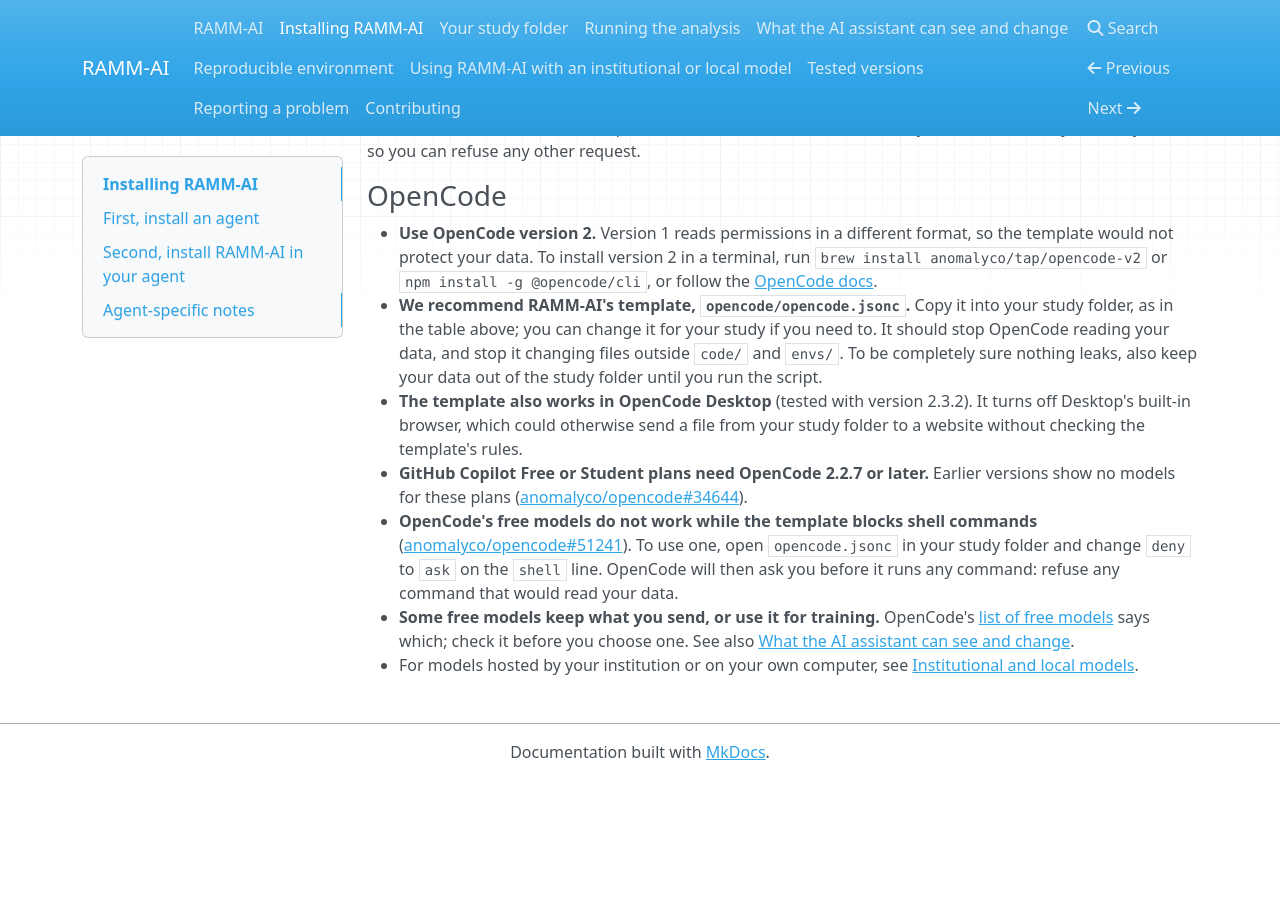
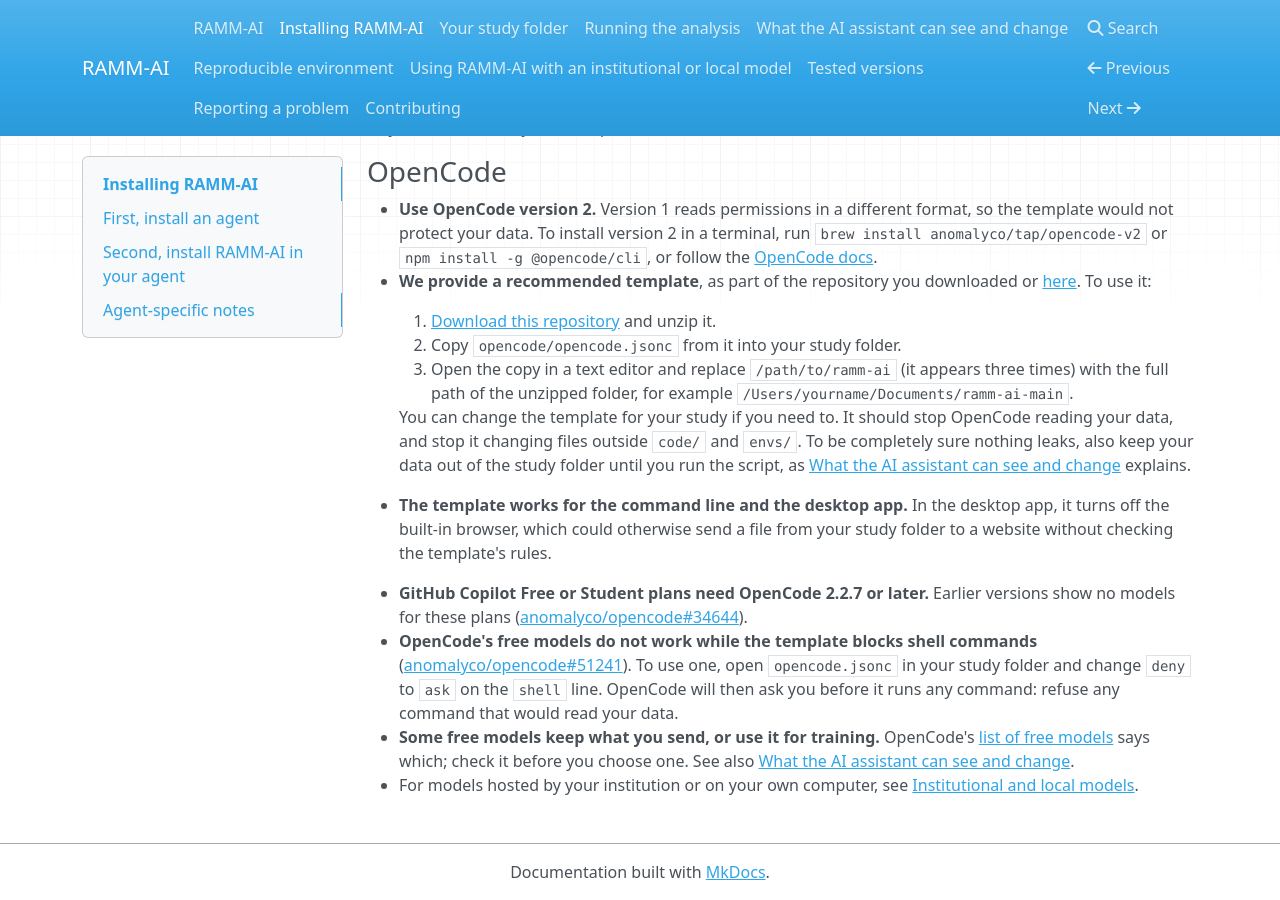
Before and after one commit to braincentrekcl/ramm-ai, an MkDocs documentation site: the page built from docs/install.md, in a window 1280 px wide and 900 px high, scrolled down 1706 px. Built offline with MkDocs 1.6.1, drawn with Linux system fonts in a browser that asks for light colours; nearby versions of some CDN libraries; before the commit the page ends 2486 px from its top, so only the background shows below that; some of the changed text lies outside the part shown.

Commit message:
docs: move the OpenCode install steps into its notes, with a download link and the path to set

```diff
--- a/docs/install.md
+++ b/docs/install.md
@@ -25,7 +25,7 @@ Follow the steps for how you use your agent: in a terminal, or in its desktop
 | Claude Code | `claude plugin marketplace add braincentrekcl/ramm-ai`, then `claude plugin install ramm@ramm-ai` |
 | OpenAI Codex | `codex plugin marketplace add braincentrekcl/ramm-ai`, then `codex plugin add ramm@ramm-ai` |
 | GitHub Copilot (CLI and VS Code) | `copilot plugin marketplace add braincentrekcl/ramm-ai`, then `copilot plugin install ramm@ramm-ai` |
-| OpenCode v2 | Download this repository, then copy `opencode/opencode.jsonc` into your study folder and set the path to this repository's `skills` folder in it (three places) |
+| OpenCode v2 | See the [OpenCode notes](#opencode) below |
 
 ### From an app, without the command line
 
@@ -64,16 +64,26 @@ RAMM-AI never needs to read any other file outside your study folder, so you can
   To install version 2 in a terminal, run `brew install anomalyco/tap/opencode-v2`
   or `npm install -g @opencode/cli`, or follow the
   [OpenCode docs](https://opencode.ai/v2/docs/).
-- **We recommend RAMM-AI's template, `opencode/opencode.jsonc`.**
-  Copy it into your study folder, as in the table above; you can change it for
-  your study if you need to.
-  It should stop OpenCode reading your data, and stop it changing files outside
-  `code/` and `envs/`.
-  To be completely sure nothing leaks, also keep your data out of the study
-  folder until you run the script.
-- **The template also works in OpenCode Desktop** (tested with version 2.3.2).
-  It turns off Desktop's built-in browser, which could otherwise send a file
-  from your study folder to a website without checking the template's rules.
+- **We provide a recommended template**, as part of the repository you downloaded or [here](https://github.com/braincentrekcl/ramm-ai/raw/main/opencode/opencode.jsonc).
+  To use it:
+
+    1. [Download this repository](https://github.com/braincentrekcl/ramm-ai/archive/refs/heads/main.zip) and unzip it.
+    2. Copy `opencode/opencode.jsonc` from it into your study folder.
+    3. Open the copy in a text editor and replace `/path/to/ramm-ai` (it appears
+       three times) with the full path of the unzipped folder, for example
+       `/Users/yourname/Documents/ramm-ai-main`.
+
+    You can change the template for your study if you need to.
+    It should stop OpenCode reading your data, and stop it changing files outside
+    `code/` and `envs/`.
+    To be completely sure nothing leaks, also keep your data out of the study
+    folder until you run the script, as
+    [What the AI assistant can see and change](privacy-and-safety.md) explains.
+
+- **The template works for the command line and the desktop app.**
+  In the desktop app, it turns off the built-in browser, which could otherwise
+  send a file from your study folder to a website without checking the
+  template's rules.
 - **GitHub Copilot Free or Student plans need OpenCode 2.2.7 or later.**
   Earlier versions show no models for these plans
   ([anomalyco/opencode#34644](https://github.com/anomalyco/opencode/issues/34644)).
```
